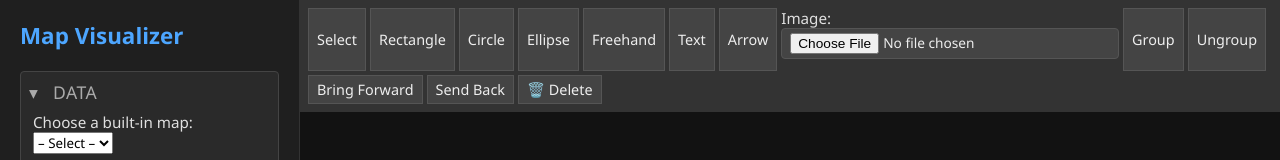
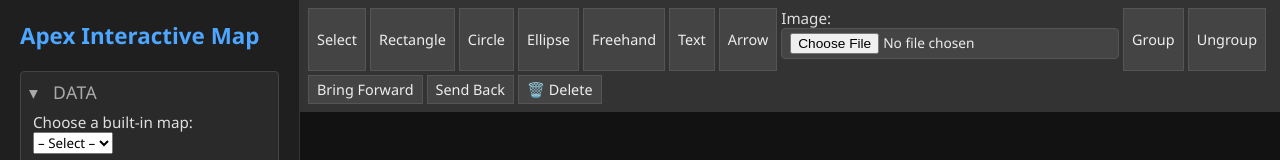
Before and after one commit to RickIsNotMyRealName/Interactive-Apex-Map, a plain HTML site: page index.html in a window 1280 px wide. Shown: the top 160 px of the page. Drawn offline with Linux system fonts and the light colour scheme; a script that the page names is missing.

Commit message:
Changed title and h1 of the site.

```diff
--- a/index.html
+++ b/index.html
@@ -2,7 +2,7 @@
 <html lang="en">
 <head>
   <meta charset="UTF-8">
-  <title>Map Visualizer + Drawing Tools</title>
+  <title>Interactive Map</title>
   <link rel="icon" href="/favicon.png">
   <!-- Main stylesheet -->
   <link rel="stylesheet" href="css/styles.css">
@@ -14,7 +14,7 @@
   <div id="container">
     <!-- ── SIDEBAR ───────────────────────────────────────────── -->
     <div id="sidebar">
-      <h1>Map Visualizer</h1>
+      <h1>Apex Interactive Map</h1>
 
       <details open>
         <summary>Data</summary>
```
